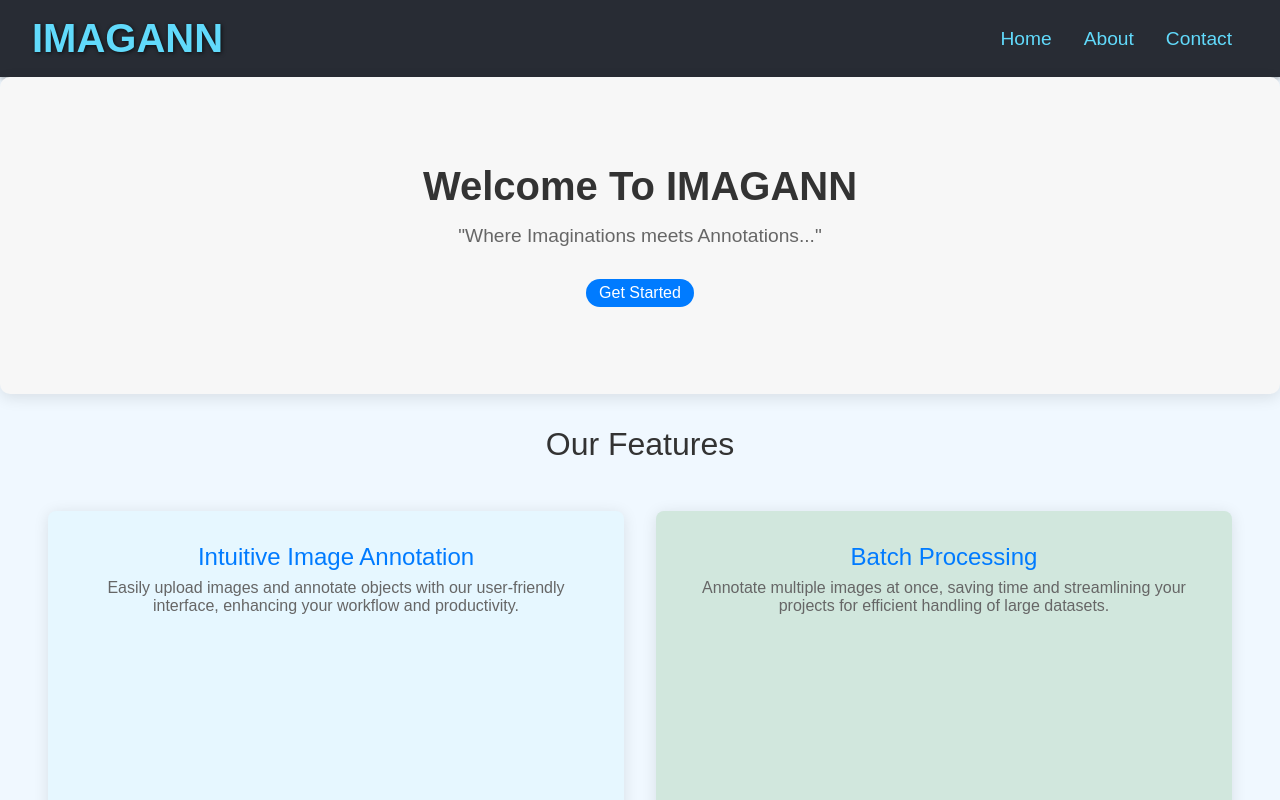
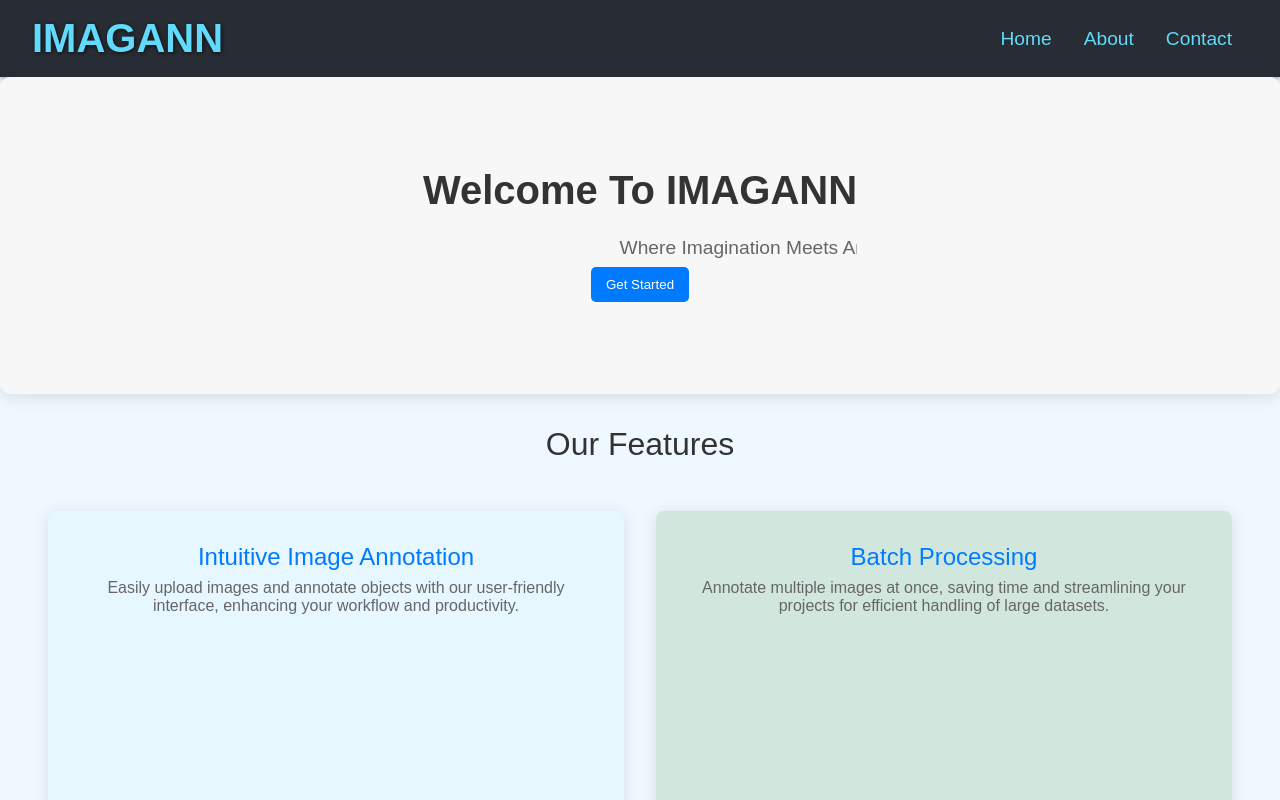
Before and after one commit to NevilleSuh/IMAGANN, a React (Create React App) app: page / in a window 1280 px wide. Shown: the top 800 px of the page. Built offline with nearby package versions, Linux system fonts and the light colour scheme.

Commit message:
rounded up with styling

```diff
--- a/src/App.css
+++ b/src/App.css
@@ -198,11 +198,11 @@ footer {
 }
 
 .header-title {
-  font-size: 2.5rem; /* Increased font size */
-  font-weight: bold; /* Ensure it's bold */
+  font-size: 2.5rem;
+  font-weight: bold;
   margin: 0;
-  color: #61dafb; /* Bright color for visibility */
-  text-shadow: 1px 1px 4px rgba(0, 0, 0, 0.7); /* Added text shadow for contrast */
+  color: #61dafb;
+  text-shadow: 1px 1px 4px rgba(0, 0, 0, 0.7);
 }
 
 .nav-list {
@@ -217,19 +217,19 @@ footer {
 }
 
 .nav-link {
-  color: #61dafb; /* Same bright color as the title */
+  color: #61dafb;
   text-decoration: none;
-  font-size: 1.2rem; /* Slightly larger text */
+  font-size: 1.2rem;
   transition: color 0.3s;
 }
 
 .nav-link:hover {
-  color: #ffffff; /* Change color on hover */
+  color: #ffffff;
 }
 
 .features-section {
   padding: 2rem;
-  background-color: #f0f8ff; /* Light background for contrast */
+  background-color: #f0f8ff;
   text-align: center;
 }
 
@@ -241,32 +241,31 @@ footer {
 
 .features-container {
   display: flex;
-  justify-content: space-between; /* Space out the feature cards evenly */
+  justify-content: space-between;
   align-items: flex-start;
 }
 
 .feature-card {
-  background-color: #ffffff; /* Base color for the cards */
+  background-color: #ffffff;
   border-radius: 8px;
   box-shadow: 0 2px 15px rgba(0, 0, 0, 0.1);
   padding: 2rem;
   margin: 1rem;
-  flex: 1; /* Allow cards to grow equally */
-  height: 250px; /* Set a fixed height for the cards */
+  flex: 1;
+  height: 250px;
   transition: transform 0.3s;
 }
 
-/* Individual feature card background colors */
 .feature-card:nth-child(1) {
-  background-color: #e6f7ff; /* Light blue */
+  background-color: #e6f7ff;
 }
 
 .feature-card:nth-child(2) {
-  background-color: #d1e7dd; /* Light green */
+  background-color: #d1e7dd;
 }
 
 .feature-card:nth-child(3) {
-  background-color: #fff3cd; /* Light yellow */
+  background-color: #fff3cd;
 }
 
 .feature-card:hover {
@@ -275,10 +274,55 @@ footer {
 
 .feature-title {
   font-size: 1.5rem;
-  color: #007bff; /* Primary color for titles */
+  color: #007bff;
   margin-bottom: 0.5rem;
 }
 
 .feature-description {
-  color: #666; /* Subtle color for descriptions */
+  color: #666;
 }
+
+.hero-section {
+  padding: 4rem 2rem;
+  text-align: center;
+  background-color: #f7f7f7;
+  height: 5cm;
+  display: flex;
+  flex-direction: column;
+  justify-content: center;
+  align-items: center;
+  position: relative;
+  overflow: hidden;
+  box-shadow: 0 4px 15px rgba(0, 0, 0, 0.1);
+  border-radius: 10px;
+}
+
+.hero-title {
+  font-size: 2.5rem;
+  font-weight: bold;
+  color: #333;
+  margin-bottom: 1rem;
+}
+
+.marquee {
+  width: 100%;
+  overflow: hidden;
+  position: relative;
+}
+
+.hero-slogan {
+  font-size: 1.2rem;
+  color: #666;
+  white-space: nowrap;
+  display: inline-block;
+  animation: marquee 10s linear forwards;
+}
+
+@keyframes marquee {
+  0% {
+    transform: translateX(100%);
+  }
+  100% {
+    transform: translateX(0);
+  }
+}
--- a/src/components/Hero.js
+++ b/src/components/Hero.js
@@ -1,52 +1,16 @@
 import React from 'react';
 import { Link } from 'react-router-dom';
-import '../App.css'; // Ensure this is correct if you have global styles
 
 function Hero() {
     return (
-        <section style={{
-            padding: '4rem 2rem',
-            textAlign: 'center',
-            backgroundColor: '#f7f7f7',
-            // height: 'calc(100vh - 8rem)',
-            height: '5cm',
-            display: 'flex',
-            flexDirection: 'column',
-            justifyContent: 'center',
-            alignItems: 'center',
-            position: 'relative',
-            overflow: 'hidden', // Hide overflow if necessary
-            boxShadow: '0 4px 15px rgba(0, 0, 0, 0.1)',
-            borderRadius: '10px',
-        }}>
-            <div className='heroContents'>
-                <h1 style={{
-                    fontSize: '2.5rem',
-                    fontWeight: 'bold',
-                    color: '#333',
-                    marginBottom: '1rem',
-                }}>Welcome To IMAGANN</h1>
-                <p style={{
-                    fontSize: '1.2rem',
-                    color: '#666',
-                    marginBottom: '2rem',
-                }}>"Where Imaginations meets Annotations..."</p>
+        <section className="hero-section">
+            <div className="hero-contents">
+                <h1 className="hero-title">Welcome To IMAGANN</h1>
+                <div className="marquee">
+                    <p className="hero-slogan">Where Imagination Meets Annotations...</p>
+                </div>
                 <Link to='/AnnotationPlatform'>
-                    <button style={{
-                        padding: '0.3rem 0.8rem',
-                        fontSize: '1rem',
-                        backgroundColor: '#007bff',
-                        color: 'white',
-                        border: 'none',
-                        borderRadius: '50px',
-                        cursor: 'pointer',
-                        transition: 'background-color 0.3s, transform 0.3s',
-                    }}
-                    onMouseEnter={(e) => e.currentTarget.style.backgroundColor = '#0056b3'}
-                    onMouseLeave={(e) => e.currentTarget.style.backgroundColor = '#007bff'}
-                    >
-                        Get Started
-                    </button>
+                    <button className="get-started-button">Get Started</button>
                 </Link>
             </div>
         </section>
```
